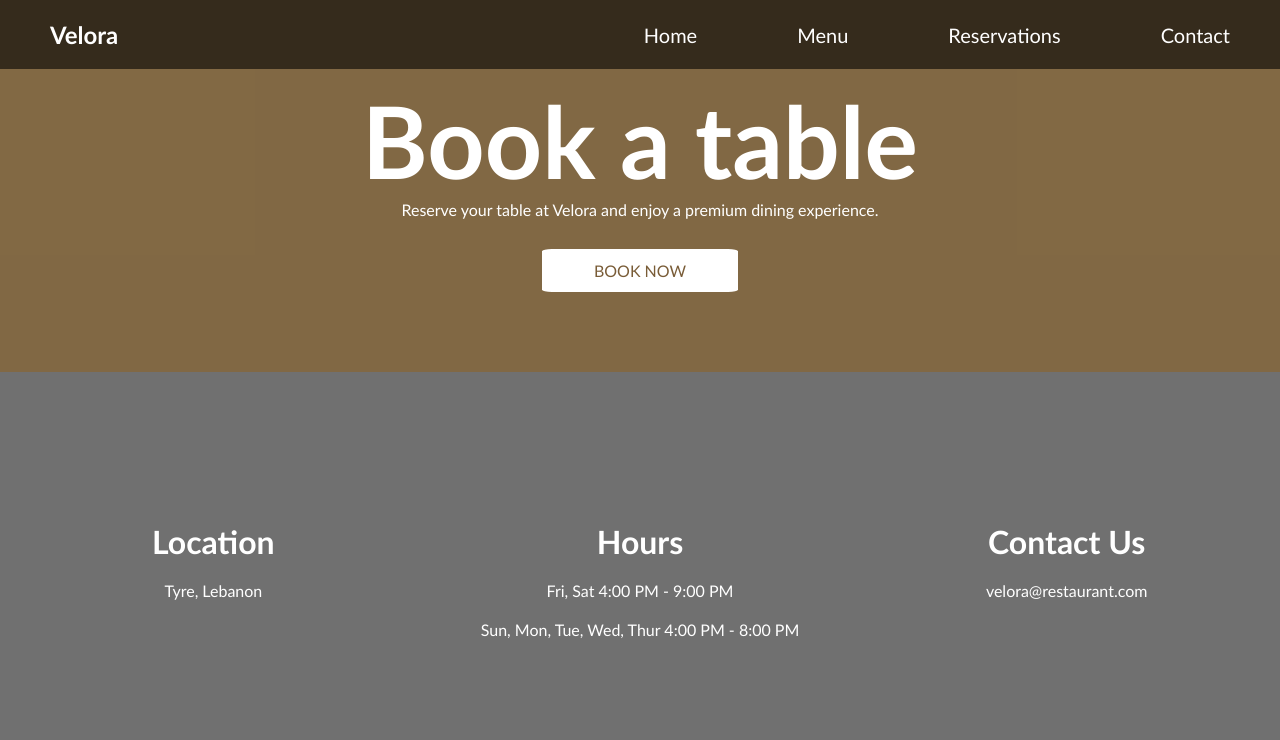
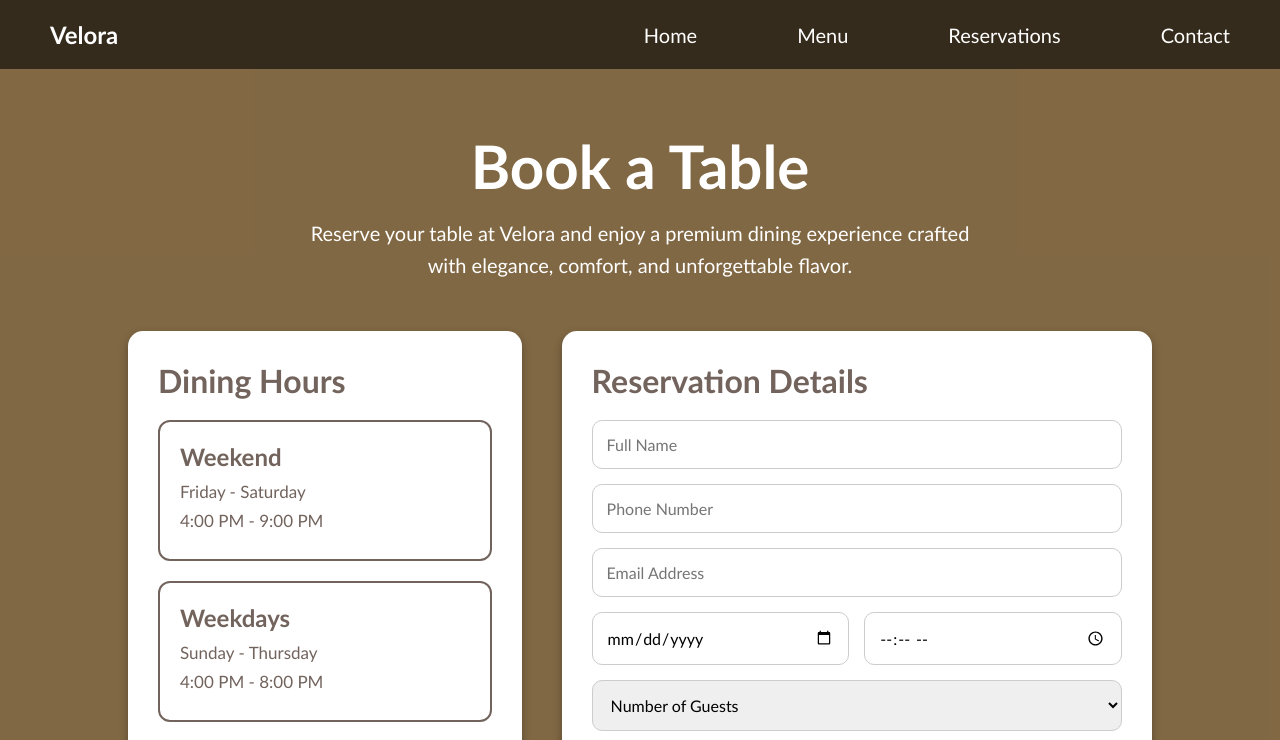
Before and after one commit to SalahhShourr/velora-restaurant, a React (Create React App) app: page /reservation in a window 1280 px wide. Shown: the top 740 px of the page. Built offline with nearby package versions, Linux system fonts and the light colour scheme.

Commit message:
Upgraded the reservation page

```diff
--- a/src/Reservation.js
+++ b/src/Reservation.js
@@ -1,9 +1,65 @@
 function Reservation() {
   return (
-    <div id="reservation">
-      <h1>Book a table</h1>
-      <p>Reserve your table at Velora and enjoy a premium dining experience.</p>
-      <a href="#">BOOK NOW</a>
+    <div id="reservationPage">
+      <div className="reservationTop">
+        <h1>Book a Table</h1>
+        <p>
+          Reserve your table at Velora and enjoy a premium dining experience
+          crafted with elegance, comfort, and unforgettable flavor.
+        </p>
+      </div>
+
+      <div className="reservationContainer">
+        <div className="reservationInfo">
+          <h2>Dining Hours</h2>
+
+          <div className="reservationCard">
+            <h3>Weekend</h3>
+            <p>Friday - Saturday</p>
+            <p>4:00 PM - 9:00 PM</p>
+          </div>
+
+          <div className="reservationCard">
+            <h3>Weekdays</h3>
+            <p>Sunday - Thursday</p>
+            <p>4:00 PM - 8:00 PM</p>
+          </div>
+
+          <div className="reservationCard">
+            <h3>Location</h3>
+            <p>Tyre, Lebanon</p>
+          </div>
+        </div>
+
+        <form className="reservationForm">
+          <h2>Reservation Details</h2>
+
+          <input type="text" placeholder="Full Name" />
+
+          <input type="tel" placeholder="Phone Number" />
+
+          <input type="email" placeholder="Email Address" />
+
+          <div className="formRow">
+            <input type="date" />
+            <input type="time" />
+          </div>
+
+          <select>
+            <option>Number of Guests</option>
+            <option>1 Guest</option>
+            <option>2 Guests</option>
+            <option>3 Guests</option>
+            <option>4 Guests</option>
+            <option>5 Guests</option>
+            <option>6+ Guests</option>
+          </select>
+
+          <textarea placeholder="Special requests"></textarea>
+
+          <button type="submit">BOOK NOW</button>
+        </form>
+      </div>
     </div>
   );
 }
--- a/src/style.css
+++ b/src/style.css
@@ -263,38 +263,122 @@ footer{
     text-align: center;
 }
 
-#reservation h1{
-    font-size: 100px;
+#reservationPage {
+    min-height: 80vh;
+    padding: 130px 10% 80px;
+    background-color: rgba(121, 94, 55, 0.932);
+    color: white;
 }
 
-#reservation a{
-    border: 2px solid white;
-    background-color: white;
-    padding: 10px 50px;
-    border-radius: 5%;
-    color: rgb(121, 92, 55);
-    margin-top: 30px;
+.reservationTop {
+    text-align: center;
+    margin-bottom: 50px;
 }
 
-.info a:hover{
-    border: 2px solid #72635D;
-    background-color: white;
-    padding: 10px 30px;
-    border-radius: 5%;
-    color: #72635D;
-    margin-top: 15px;
+.reservationTop h1 {
+    font-size: 60px;
+    margin-bottom: 15px;
 }
 
-#reservation a:hover{
-    border: 2px solid white;
-    background-color: rgb(121, 92, 55);
-    padding: 10px 50px;
-    border-radius: 5%;
+.reservationTop p {
+    font-size: 20px;
+    max-width: 700px;
+    margin: 0 auto;
+    line-height: 1.6;
+}
+
+.reservationContainer {
+    display: grid;
+    grid-template-columns: 1fr 1.5fr;
+    gap: 40px;
+    align-items: start;
+}
+
+.reservationInfo {
+    background-color: white;
+    color: #72635D;
+    padding: 30px;
+    border-radius: 15px;
+    box-shadow: 0 4px 10px rgba(0, 0, 0, 0.3);
+}
+
+.reservationInfo h2 {
+    font-size: 32px;
+    margin-bottom: 20px;
+}
+
+.reservationCard {
+    border: 2px solid #72635D;
+    border-radius: 12px;
+    padding: 20px;
+    margin-bottom: 20px;
+}
+
+.reservationCard h3 {
+    font-size: 24px;
+    margin-bottom: 10px;
+}
+
+.reservationCard p {
+    font-size: 17px;
+    margin: 8px 0;
+}
+
+.reservationForm {
+    background-color: white;
+    color: #72635D;
+    padding: 30px;
+    border-radius: 15px;
+    box-shadow: 0 4px 10px rgba(0, 0, 0, 0.3);
+}
+
+.reservationForm h2 {
+    font-size: 32px;
+    margin-bottom: 20px;
+}
+
+.reservationForm input, .reservationForm select, .reservationForm textarea {
+    width: 100%;
+    padding: 14px;
+    margin-bottom: 15px;
+    border: 1px solid #ccc;
+    border-radius: 10px;
+    font-size: 16px;
+    box-sizing: border-box;
+}
+
+.formRow {
+    display: grid;
+    grid-template-columns: 1fr 1fr;
+    gap: 15px;
+}
+
+.reservationForm textarea {
+    height: 130px;
+    resize: none;
+}
+
+.reservationForm button {
+    width: 100%;
+    padding: 14px;
+    border: 2px solid #72635D;
+    border-radius: 10px;
+    background-color: #72635D;
     color: white;
-    margin-top: 30px;
+    font-size: 16px;
+    cursor: pointer;
+}
+
+.reservationForm button:hover {
+    background-color: white;
+    color: #72635D;
 }
 
 @media (max-width: 835px) {
+    .reservationContainer {
+        grid-template-columns: 1fr;
+    }
+
     .contactContainer {
         grid-template-columns: 1fr;
     }
@@ -325,6 +409,14 @@ footer{
 }
 
 @media (max-width: 650px){
+    .reservationHero h1 {
+        font-size: 42px;
+    }
+
+    .formRow {
+        grid-template-columns: 1fr;
+    }
+
     .contactInfo {
         grid-template-columns: 1fr;
     }
```
